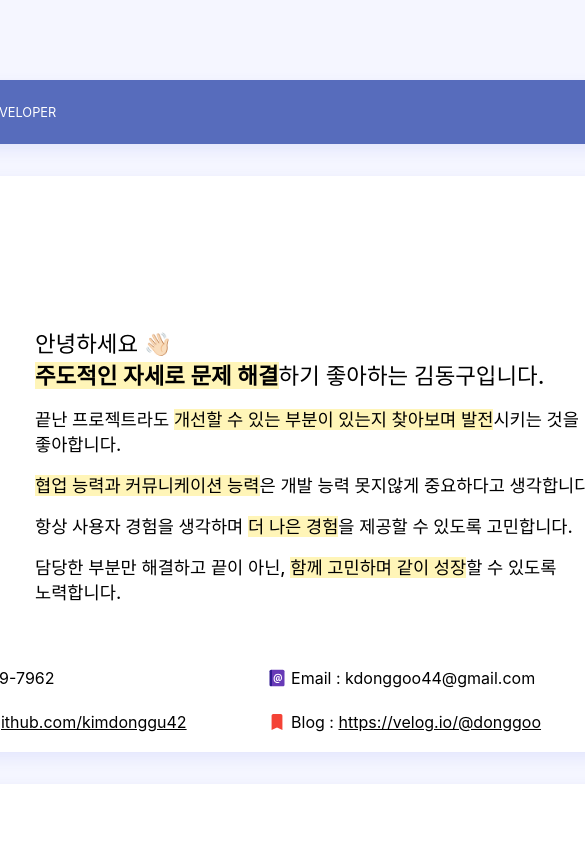
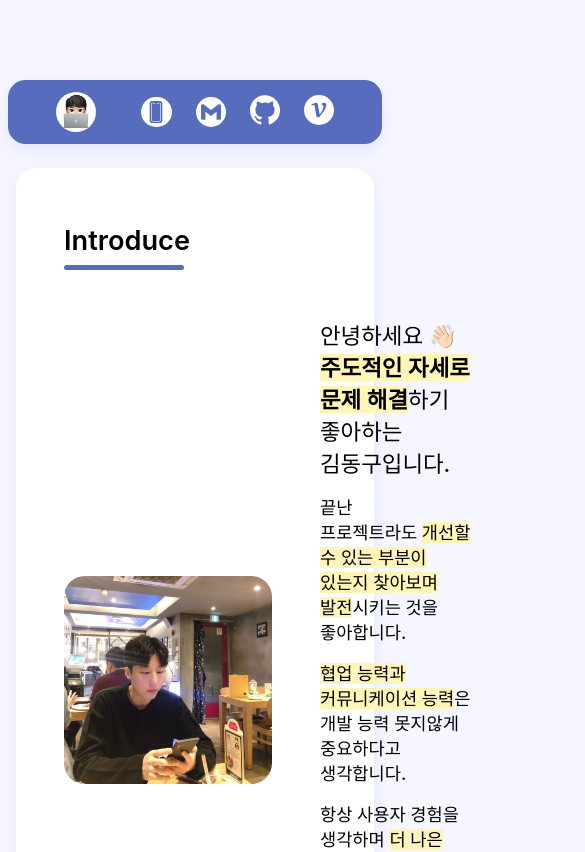
Before and after one commit to kimdonggu42/portfolio, a React (Create React App) app: page / in a window 390 px wide. Shown: the top 852 px of the page, 585 px wide, since content can reach past the window. Built offline with nearby package versions, Linux system fonts and the light colour scheme.

Commit message:
Design : Index 컴포넌트 반응형 적용

```diff
--- a/src/components/Certificate.tsx
+++ b/src/components/Certificate.tsx
@@ -7,6 +7,7 @@ const CertificateContainer = styled.div`
   border: none;
   background-color: white;
   box-shadow: 0px 6px 15px 0px rgba(74, 99, 231, 0.1);
+  margin: 0 1rem 0 1rem;
 `;
 
 const CertificateTitle = styled.div`
--- a/src/components/Education.tsx
+++ b/src/components/Education.tsx
@@ -7,6 +7,7 @@ const EducationContainer = styled.div`
   border: none;
   background-color: white;
   box-shadow: 0px 6px 15px 0px rgba(74, 99, 231, 0.1);
+  margin: 0 1rem 0 1rem;
 `;
 
 const EducationTitle = styled.div`
--- a/src/components/Experience.tsx
+++ b/src/components/Experience.tsx
@@ -8,6 +8,7 @@ const ExperienceContainer = styled.div`
   border: none;
   background-color: white;
   box-shadow: 0px 6px 15px 0px rgba(74, 99, 231, 0.1);
+  margin: 0 1rem 0 1rem;
 `;
 
 const ExperienceTitle = styled.div`
@@ -37,7 +38,7 @@ export const ExperienceList = styled.li`
 `;
 
 export const ListTitle = styled.div`
-  width: 12rem;
+  min-width: 12rem;
   margin-right: 5rem;
   /* border: 1px solid red; */
 
--- a/src/components/Index.tsx
+++ b/src/components/Index.tsx
@@ -6,14 +6,21 @@ import emoji from "../assets/images/emoji.png";
 
 import { FaUser, FaRegUser, FaLightbulb, FaRegLightbulb } from "react-icons/fa";
 import { BsInboxesFill, BsInboxes, BsPencilFill, BsPencil } from "react-icons/bs";
-import { IoSettings, IoSettingsOutline, IoSchool, IoSchoolOutline } from "react-icons/io5";
+import {
+  IoSettings,
+  IoSettingsOutline,
+  IoSchool,
+  IoSchoolOutline,
+  IoPhonePortrait,
+} from "react-icons/io5";
 import { MdFactCheck, MdOutlineFactCheck } from "react-icons/md";
-import { SiGithub, SiVelog } from "react-icons/si";
+import { SiGithub, SiVelog, SiGmail } from "react-icons/si";
 import { BiCopyright } from "react-icons/bi";
 
 const IndexContainer = styled.nav`
   width: 17rem;
   height: 36rem;
+  font-size: 1rem;
   padding: 3rem 1.6rem 3rem 1.6rem;
   position: sticky;
   top: 5rem;
@@ -24,11 +31,13 @@ const IndexContainer = styled.nav`
 
   @media screen and (max-width: 1275px) {
     display: flex;
-    width: 58rem;
+    justify-content: space-between;
+    width: 100%;
+    max-width: 56rem;
     height: 4rem;
     padding: 0 3rem 0 3rem;
     position: static;
-    margin-bottom: 2rem;
+    margin-bottom: 1.5rem;
     border-radius: 1.1rem;
   }
 `;
@@ -37,7 +46,7 @@ const ProfileWrapper = styled.div`
   display: flex;
   justify-content: space-between;
   align-items: center;
-  /* border: 1px solid red; */
+  /* border: 1px solid yellow; */
 
   > img {
     width: 3.8rem;
@@ -67,10 +76,18 @@ const NameArea = styled.div`
       margin-right: 1rem;
       margin-bottom: 0;
     }
+
+    @media screen and (max-width: 450px) {
+      display: none;
+    }
   }
 
   > .dev {
     font-size: 0.8rem;
+
+    @media screen and (max-width: 610px) {
+      display: none;
+    }
   }
 
   @media screen and (max-width: 1275px) {
@@ -113,7 +130,119 @@ const LinkWrapper = styled.div`
   display: flex;
   flex-direction: row;
   column-gap: 1.5rem;
+  /* border: 1px solid red; */
 
+  @media screen and (max-width: 1275px) {
+    display: flex;
+    align-items: center;
+  }
+`;
+
+const PhoneIconArea = styled.div`
+  display: flex;
+  align-items: center;
+  justify-content: center;
+  width: 1.9rem;
+  height: 1.9rem;
+  background-color: white;
+  border-radius: 5rem;
+  cursor: pointer;
+
+  &:hover {
+    background-color: rgba(255, 255, 255, 0.8);
+  }
+
+  > .phoneIcon {
+    color: ${(props) => props.theme.color.mainColor};
+    padding: 0.25rem;
+  }
+
+  > p {
+    display: none;
+    background-color: #222222;
+    padding: 0.5rem;
+    text-align: center;
+    position: absolute;
+    border-radius: 0.5rem;
+    box-shadow: rgba(0, 0, 0, 0.1) 0px 4px 16px 0px;
+    font-size: 0.7rem;
+    color: white;
+    font-weight: 500;
+    white-space: nowrap;
+
+    &::before {
+      position: absolute;
+      content: "";
+      border: 5px solid transparent;
+      border-bottom-color: #222222;
+      top: -10px;
+      left: 2.95rem;
+    }
+  }
+
+  &:hover p {
+    top: 31.3rem;
+    display: block;
+
+    @media screen and (max-width: 1275px) {
+      top: 8.5rem;
+    }
+  }
+`;
+
+const MailIconArea = styled.div`
+  display: flex;
+  align-items: center;
+  justify-content: center;
+  width: 1.9rem;
+  height: 1.9rem;
+  background-color: white;
+  border-radius: 5rem;
+  cursor: pointer;
+
+  &:hover {
+    background-color: rgba(255, 255, 255, 0.8);
+  }
+
+  > .mailIcon {
+    color: ${(props) => props.theme.color.mainColor};
+    padding: 0.3rem;
+  }
+
+  > p {
+    display: none;
+    background-color: #222222;
+    padding: 0.5rem;
+    text-align: center;
+    position: absolute;
+    border-radius: 0.5rem;
+    box-shadow: rgba(0, 0, 0, 0.1) 0px 4px 16px 0px;
+    font-size: 0.7rem;
+    color: white;
+    font-weight: 500;
+    white-space: nowrap;
+
+    &::before {
+      position: absolute;
+      content: "";
+      border: 5px solid transparent;
+      border-bottom-color: #222222;
+      top: -10px;
+      left: 4.45rem;
+    }
+  }
+
+  &:hover p {
+    top: 31.3rem;
+    display: block;
+
+    @media screen and (max-width: 1275px) {
+      top: 8.5rem;
+    }
+  }
+`;
+
+const GibhubIconArea = styled.div`
   > a {
     color: white;
 
@@ -125,6 +254,45 @@ const LinkWrapper = styled.div`
       }
     }
 
+    > p {
+      display: none;
+      background-color: #222222;
+      padding: 0.5rem;
+      text-align: center;
+      position: absolute;
+      border-radius: 0.5rem;
+      box-shadow: rgba(0, 0, 0, 0.1) 0px 4px 16px 0px;
+      font-size: 0.7rem;
+      color: white;
+      font-weight: 500;
+      white-space: nowrap;
+      margin-left: -0.7rem;
+
+      &::before {
+        position: absolute;
+        content: "";
+        border: 5px solid transparent;
+        border-bottom-color: #222222;
+        top: -10px;
+        left: 1.35rem;
+      }
+    }
+
+    &:hover p {
+      top: 31.3rem;
+      display: block;
+
+      @media screen and (max-width: 1275px) {
+        top: 8.5rem;
+      }
+    }
+  }
+`;
+
+const BlogIconArea = styled.div`
+  > a {
+    color: white;
+
     > .velogIcon {
       border-radius: 5rem;
       cursor: pointer;
@@ -133,15 +301,42 @@ const LinkWrapper = styled.div`
         opacity: 0.8;
       }
     }
+
+    > p {
+      display: none;
+      background-color: #222222;
+      padding: 0.5rem;
+      text-align: center;
+      position: absolute;
+      border-radius: 0.5rem;
+      box-shadow: rgba(0, 0, 0, 0.1) 0px 4px 16px 0px;
+      font-size: 0.7rem;
+      color: white;
+      font-weight: 500;
+      margin-left: -0.3rem;
+
+      &::before {
+        position: absolute;
+        content: "";
+        border: 5px solid transparent;
+        border-bottom-color: #222222;
+        top: -10px;
+        left: 0.95rem;
+      }
     }
 
+    &:hover p {
+      top: 31.3rem;
+      display: block;
+
       @media screen and (max-width: 1275px) {
-    display: none;
+        top: 8.5rem;
+      }
+    }
   }
 `;
 
 const VerWrapper = styled.div`
-  /* text-align: right; */
   display: flex;
   align-items: center;
   font-size: 0.8rem;
@@ -225,8 +420,6 @@ function Index() {
     });
   };
 
-  console.log(window.scrollY);
-
   return (
     <IndexContainer>
       <ProfileWrapper>
@@ -308,12 +501,26 @@ function Index() {
         </MenuList>
       </MenuWrapper>
       <LinkWrapper>
+        <PhoneIconArea>
+          <IoPhonePortrait className='phoneIcon' size={30} />
+          <p>010-9039-7962</p>
+        </PhoneIconArea>
+        <MailIconArea>
+          <SiGmail className='mailIcon' size={30} />
+          <p>kdonggoo44@gmail.com</p>
+        </MailIconArea>
+        <GibhubIconArea>
           <Link to='https://github.com/kimdonggu42' target='_blank'>
             <SiGithub className='githubIcon' size={30} />
+            <p>Github</p>
           </Link>
+        </GibhubIconArea>
+        <BlogIconArea>
           <Link to='https://velog.io/@donggoo' target='_blank'>
             <SiVelog className='velogIcon' size={30} />
+            <p>Blog</p>
           </Link>
+        </BlogIconArea>
       </LinkWrapper>
       <VerWrapper>
         <BiCopyright className='copyrightIcon' />
--- a/src/components/Introduce.tsx
+++ b/src/components/Introduce.tsx
@@ -1,16 +1,14 @@
 import styled from "styled-components";
 import profile from "../assets/images/profile.png";
-import { Link } from "react-router-dom";
-
-import { FcBookmark, FcIdea, FcAddressBook, FcPhoneAndroid } from "react-icons/fc";
 
 const IntroduceContainer = styled.div`
-  height: 36rem;
+  min-height: 36rem;
   padding: 3.5rem 3rem 3.5rem 3rem;
   border-radius: 1.3rem;
   border: none;
   background-color: white;
   box-shadow: 0px 6px 15px 0px rgba(74, 99, 231, 0.1);
+  margin: 0 1rem 0 1rem;
 `;
 
 const IntroduceTitle = styled.div`
@@ -64,49 +62,6 @@ const KeywordArea = styled.div`
   }
 `;
 
-const ContackWrapper = styled.div`
-  display: flex;
-  justify-content: center;
-  margin-top: 4rem;
-  /* border: 1px solid red; */
-`;
-
-const LeftLine = styled.div`
-  > .phone {
-    display: flex;
-    align-items: center;
-  }
-
-  > .github {
-    display: flex;
-    align-items: center;
-    margin-top: 1.5rem;
-
-    > a {
-      color: black;
-    }
-  }
-`;
-
-const RightLine = styled.div`
-  margin-left: 5rem;
-
-  > .email {
-    display: flex;
-    align-items: center;
-  }
-
-  > .blog {
-    display: flex;
-    align-items: center;
-    margin-top: 1.5rem;
-
-    > a {
-      color: black;
-    }
-  }
-`;
-
 function Introduce() {
   return (
     <IntroduceContainer>
@@ -140,34 +95,6 @@ function Introduce() {
           </div>
         </KeywordArea>
       </IntroduceWrapper>
-      <ContackWrapper>
-        <LeftLine>
-          <div className='phone'>
-            <FcPhoneAndroid size={20} />
-            &nbsp;Phone : 010-9039-7962
-          </div>
-          <div className='github'>
-            <FcIdea size={20} />
-            &nbsp;Github :&nbsp;
-            <Link to='https://github.com/kimdonggu42' target='_blank'>
-              https://github.com/kimdonggu42
-            </Link>
-          </div>
-        </LeftLine>
-        <RightLine>
-          <div className='email'>
-            <FcAddressBook size={20} />
-            &nbsp;Email : kdonggoo44@gmail.com
-          </div>
-          <div className='blog'>
-            <FcBookmark size={20} />
-            &nbsp;Blog :&nbsp;
-            <Link to='https://velog.io/@donggoo' target='_blank'>
-              https://velog.io/@donggoo
-            </Link>
-          </div>
-        </RightLine>
-      </ContackWrapper>
     </IntroduceContainer>
   );
 }
--- a/src/components/Project.tsx
+++ b/src/components/Project.tsx
@@ -19,6 +19,7 @@ const ProjectContainer = styled.div`
   border: none;
   background-color: white;
   box-shadow: 0px 6px 15px 0px rgba(74, 99, 231, 0.1);
+  margin: 0 1rem 0 1rem;
 `;
 
 const ProjectTitle = styled.div`
@@ -74,7 +75,7 @@ const SlideArea = styled.div`
 `;
 
 const SlideImg = styled.div`
-  width: 51rem;
+  width: 49rem;
   height: 20rem;
   margin: auto;
   overflow: hidden;
--- a/src/components/Stack.tsx
+++ b/src/components/Stack.tsx
@@ -14,6 +14,7 @@ const StackContainer = styled.div`
   border: none;
   background-color: white;
   box-shadow: 0px 6px 15px 0px rgba(74, 99, 231, 0.1);
+  margin: 0 1rem 0 1rem;
 `;
 
 const StackTitle = styled.div`
--- a/src/components/Study.tsx
+++ b/src/components/Study.tsx
@@ -7,6 +7,7 @@ const StudyContainer = styled.div`
   border: none;
   background-color: white;
   box-shadow: 0px 6px 15px 0px rgba(74, 99, 231, 0.1);
+  margin: 0 1rem 0 1rem;
 `;
 
 const StudyTitle = styled.div`
--- a/src/pages/Main.tsx
+++ b/src/pages/Main.tsx
@@ -11,9 +11,9 @@ import Certificate from "../components/Certificate";
 const MainContainer = styled.div`
   display: flex;
   justify-content: center;
-  font-size: 1rem;
-  column-gap: 2rem;
-  margin: 5rem 1rem 5rem 1rem;
+  column-gap: 1rem;
+  margin: 5rem 0.5rem 5rem 0.5rem;
+  /* border: 1px solid red; */
 
   @media screen and (max-width: 1275px) {
     flex-direction: column;
@@ -24,7 +24,8 @@ const MainContainer = styled.div`
 const InfoWrapper = styled.div`
   display: flex;
   flex-direction: column;
-  width: 58rem;
+  width: 100vw;
+  max-width: 58rem;
   row-gap: 2rem;
 `;
 
```
Lines whose indentation alone changed are shown as unchanged.
